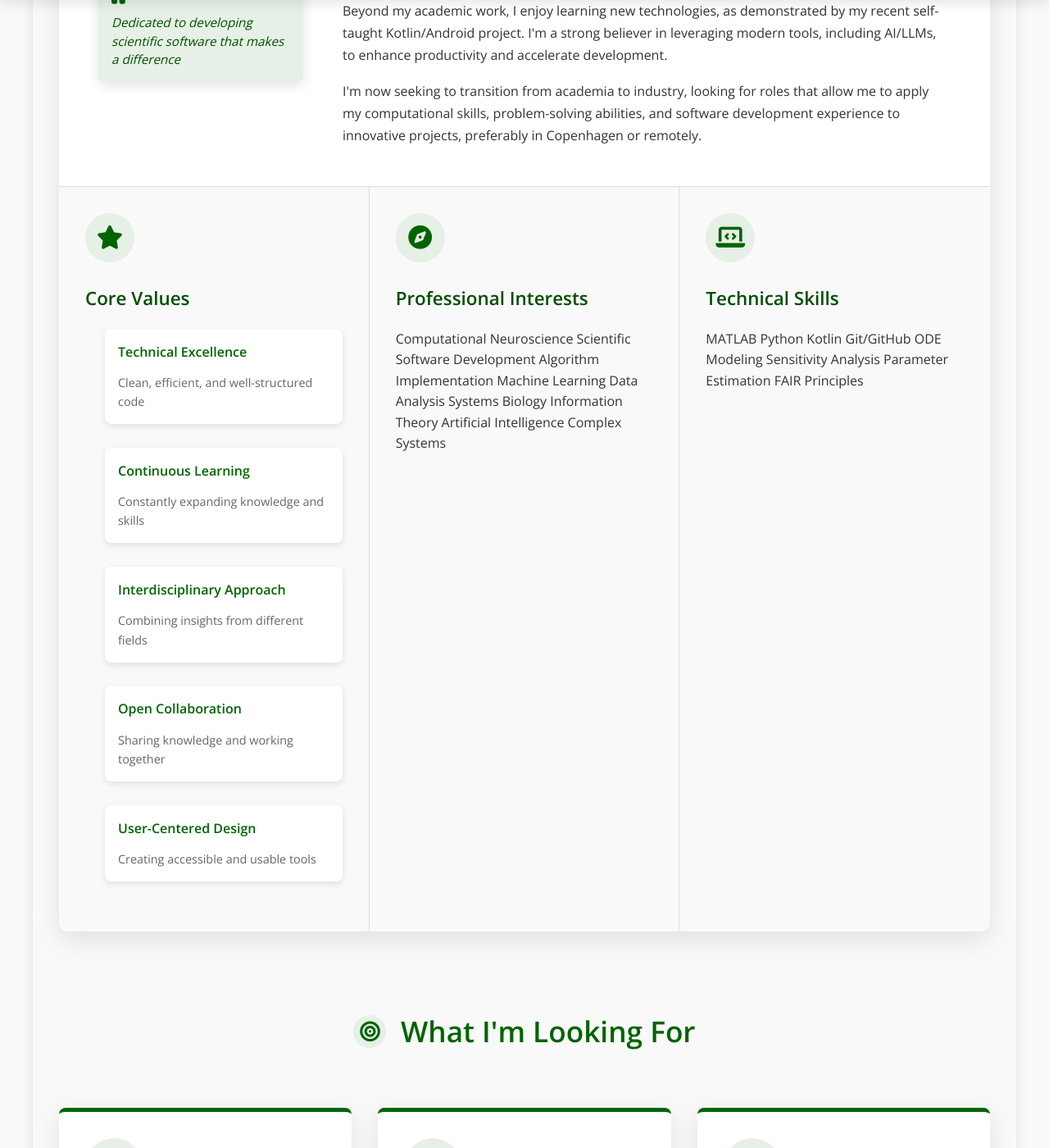
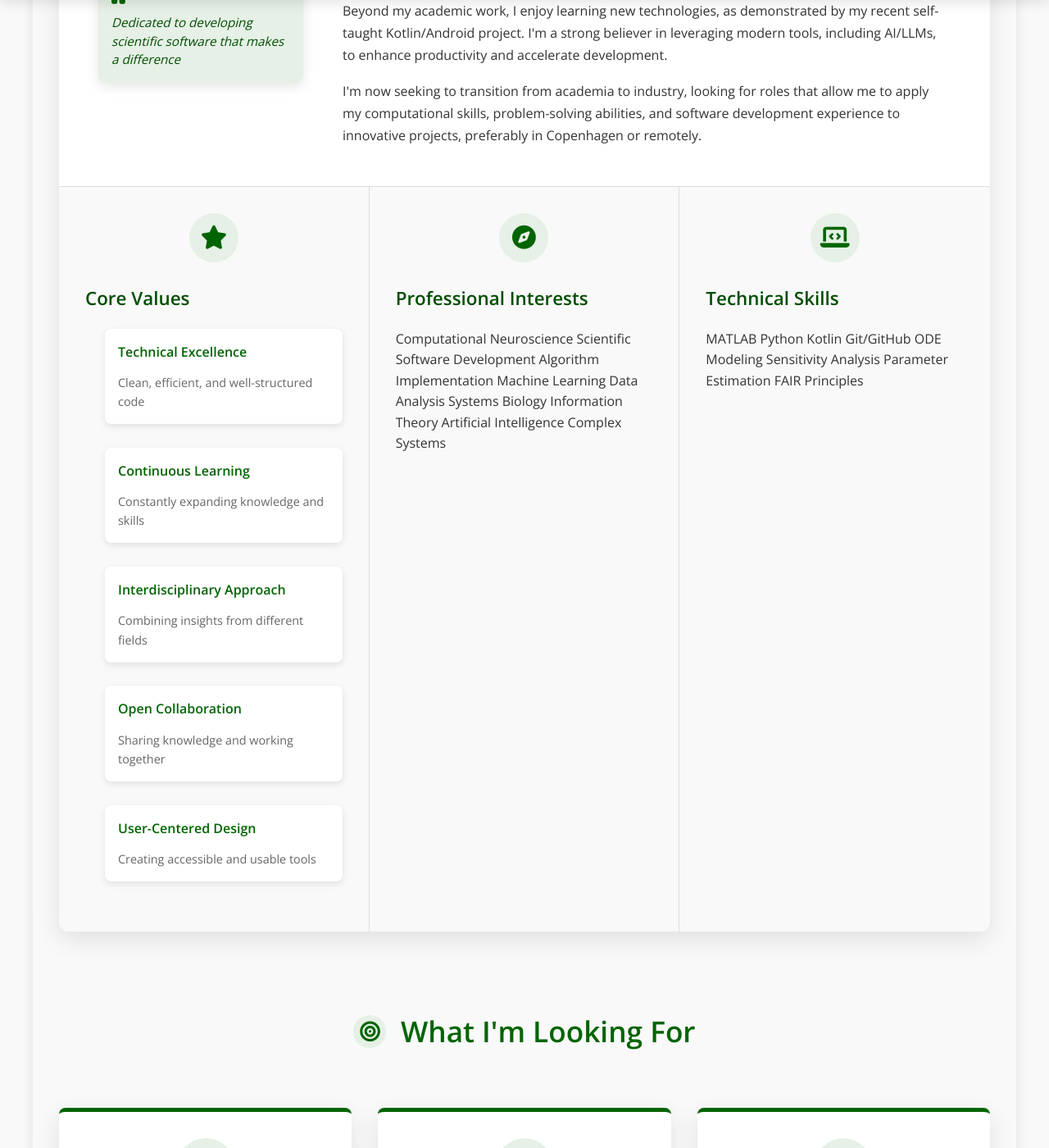
Before and after one commit to jpgsantos/jpgsantos.github.io, a Jekyll site: the page built from about.md, in a window 1280 px wide and 1400 px high, scrolled down 612 px. Shown: the whole window at 82% size. Built offline with Jekyll 4.4.1, drawn with Linux system fonts in a browser that asks for light colours.

Commit message:
center some icons

```diff
--- a/about.md
+++ b/about.md
@@ -427,6 +427,8 @@ title: About
   justify-content: center;
   font-size: 1.8em;
   margin-bottom: 1em;
+  margin-left: auto;
+  margin-right: auto;
 }
 
 .highlight-card h3 {
@@ -521,8 +523,9 @@ title: About
   justify-content: center;
   font-size: 2em;
   margin-bottom: 1.5em;
+  margin-left: auto;
+  margin-right: auto;
 }
-
 .career-goal-card h3 {
   font-size: 1.4em;
   margin-bottom: 1.5em;
--- a/assets/style.css
+++ b/assets/style.css
@@ -458,6 +458,10 @@ section:last-child {
   font-size: 2.5em;
   color: var(--primary-color);
   margin-bottom: 0.5em;
+  text-align: center;
+  display: flex;
+  justify-content: center;
+  width: 100%;
 }
 
 .expertise-card h3 {
```
Also changed, not shown: contact.md (+2 -0 lines).
